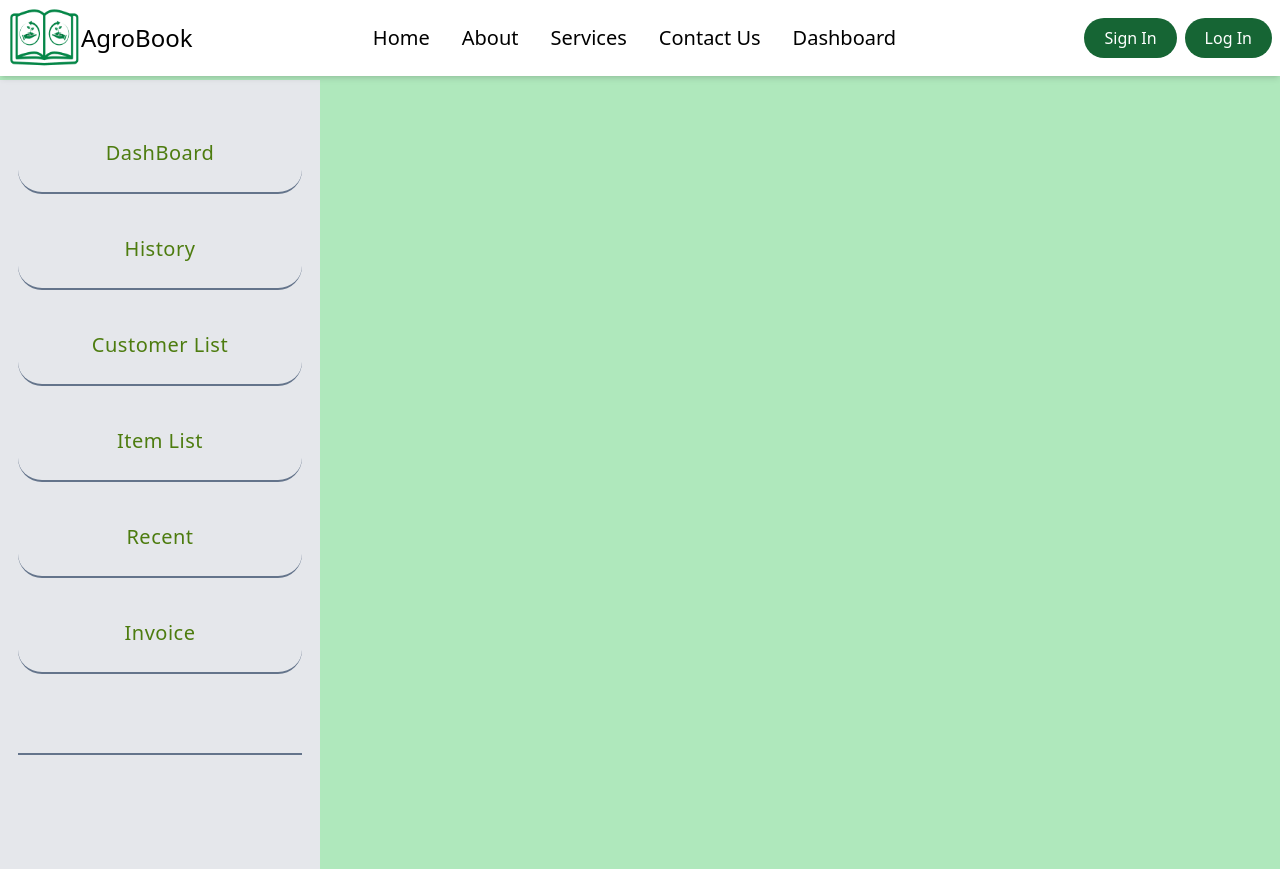
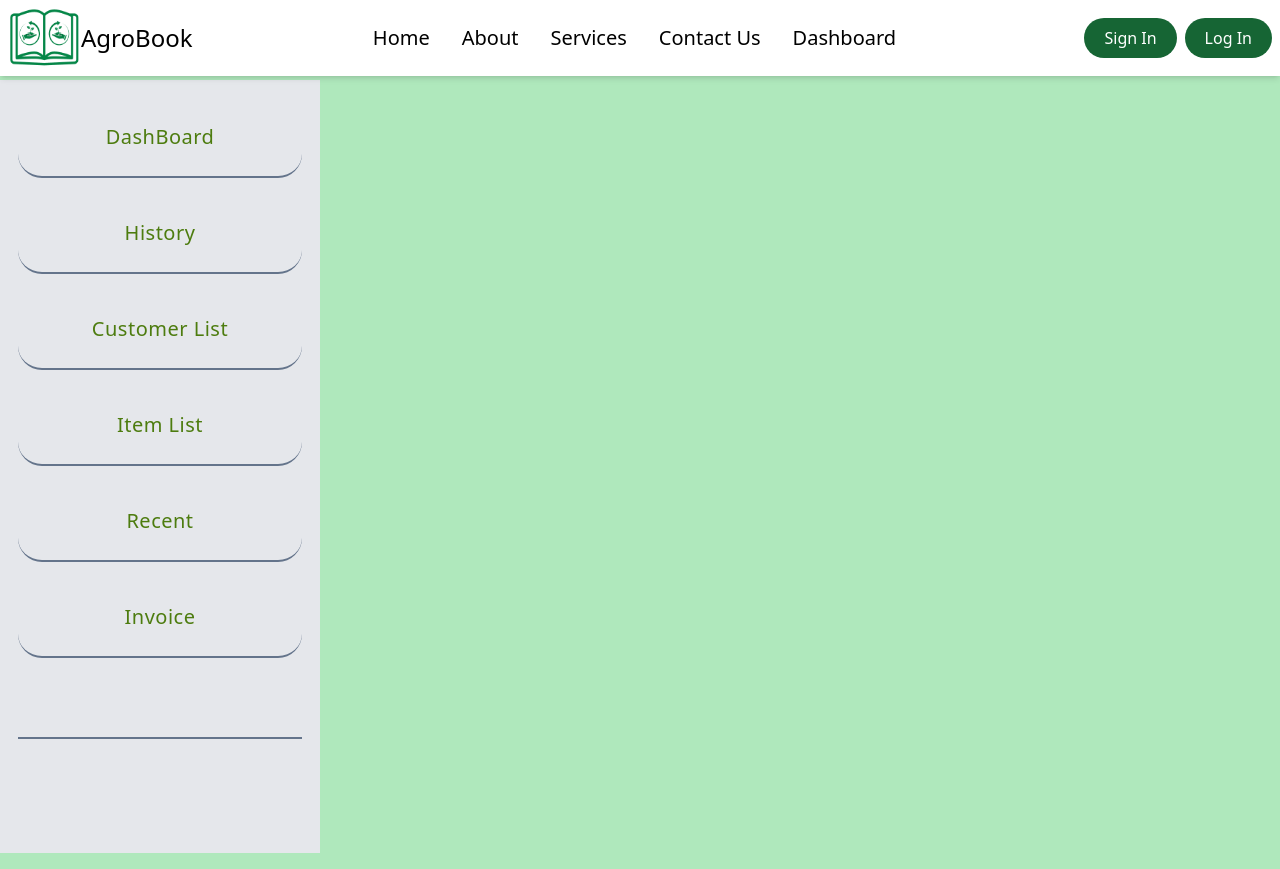
Before and after one commit to ashishmakwanaa/AgroBook, a React (Create React App) app in the folder frontend/: page /dashboard in a window 1280 px wide. Built offline with nearby package versions, Linux system fonts and the light colour scheme.

Commit message:
update dashboard

```diff
--- a/frontend/src/Pages/Dashboard.js
+++ b/frontend/src/Pages/Dashboard.js
@@ -12,16 +12,12 @@ export default function Dashboard() {
 
     return (
         <>
-            {/* <div className='bg-lime-800'>
-
-                <Navbar links={links} />
-            </div> */}
             <div className='md:h-20 h-12'>
                 <Navbar links={links} />
             </div>
-            <div className='flex flex-row '>
-                <div className='md:w-1/4 w-2/4 bg-gray-200 border-2 p-4'>
-                    <table className='place-items-center w-full mt-4 text-lime-700 capitalize md:text-xl font-medium tracking-wide'>
+            <div className='flex flex-row mb-2 '>
+                <div className='md:w-1/4 w-2/4 bg-gray-200 border-2 p-4' >
+                    <table className='place-items-center w-full text-lime-700 capitalize md:text-xl font-medium tracking-wide'>
                         <tr className='hover:uppercase border-b-2 hover:bg-gray-300 border-slate-500 h-20 rounded-3xl flex items-center justify-center  cursor-pointer'>
                             DashBoard
                         </tr>
--- a/frontend/src/component/Login.js
+++ b/frontend/src/component/Login.js
@@ -5,7 +5,7 @@ import swal from "sweetalert"
 import { useNavigate } from 'react-router-dom';
 import { useContext } from 'react';
 import { AppState } from '../App';
-
+import Dashboard from '../Pages/Dashboard';
 const Login = () => {
   const useAppState = useContext(AppState);
   const navigate = useNavigate()
@@ -41,7 +41,7 @@ const Login = () => {
       //   password: "",
       //   confirmPassword: ""
       // });
-      navigate("/")
+      navigate("/dashboard")
 
     } else {
       swal({
```
